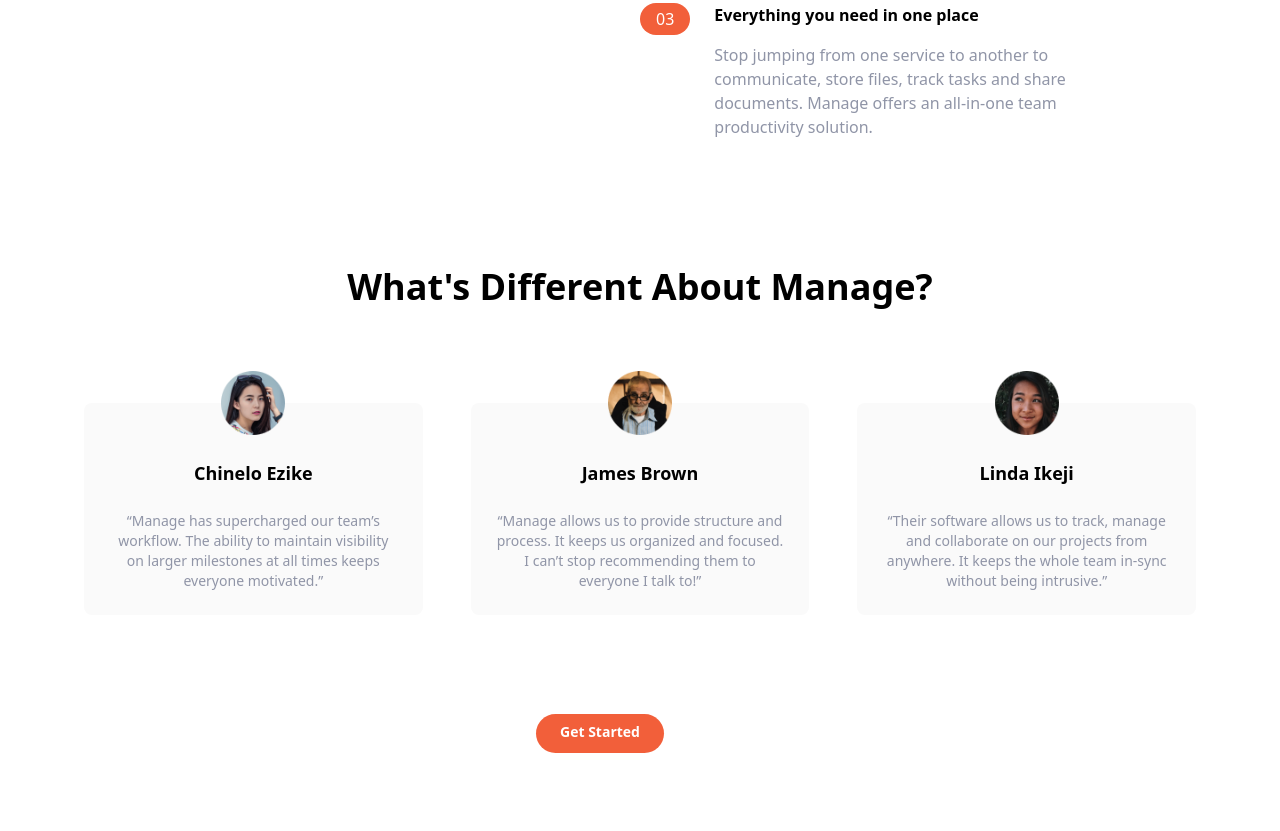
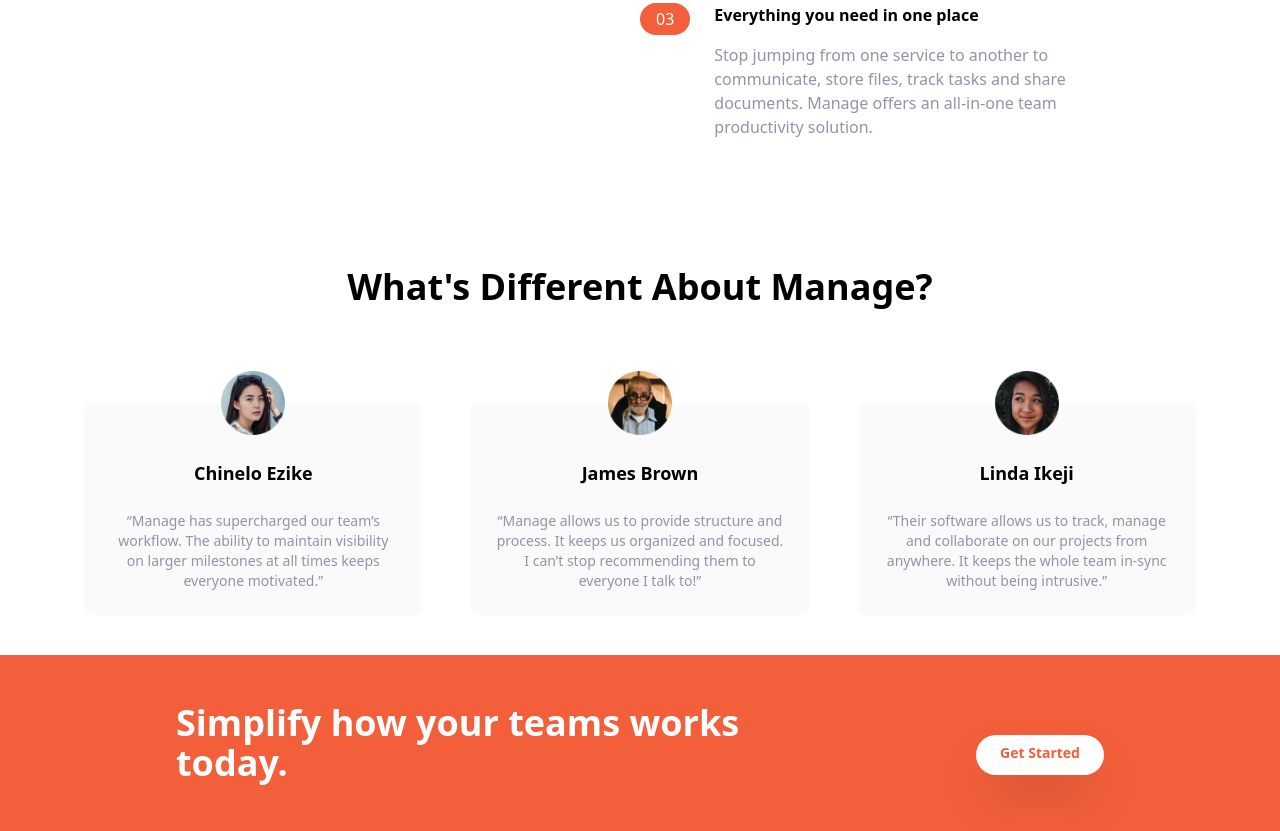
Before and after one commit to chubi-x/manage-landing-page, a website: page index.html in a window 1280 px wide. Shown: the part 1055-1886 px from the top of the page. Before the commit the page ends 1862 px from the top, so only its background shows below. Drawn offline with Linux system fonts and the light colour scheme.

Commit message:
feat: cta section

```diff
--- a/index.html
+++ b/index.html
@@ -19,7 +19,7 @@
                 <img src="images/logo.svg" alt="logo">
             </div>
             <!-- menu items -->
-            <ul class="hidden space-x-3 items-center text-sm md:flex">
+            <ul class="hidden space-x-5 items-center text-sm md:flex">
                 <li><a href="" class="hover:text-darkGrayishBlue">Community</a></li>
                 <li><a href="" class="hover:text-darkGrayishBlue">Product</a></li>
                 <li><a href="" class="hover:text-darkGrayishBlue">Pricing</a></li>
@@ -191,12 +191,21 @@
                 </div>
 
             </div>
+
+        </div>
+    </section>
+    <!-- CTA section -->
+    <section id="cta" class="bg-brightRed">
+        <!-- Flex container -->
+        <div
+            class="container flex flex-col items-center justify-between mx-auto px-6 py-24 space-y-12 md:py-12 md:flex-row md:space-y-6">
+            <h3 class="leading-tight text-white text-5xl font-bold text-center md:text-left md:max-w-xl md:text-4xl">
+                Simplify how your teams works today.
+            </h3>
             <!-- Button -->
-            <div class="my-16">
-                <a href=""
-                    class="p-3 px-6 pt-2 text-white bg-brightRed rounded-full hover:bg-brightRedLight mr-20 text-sm font-bold">Get
-                    Started</a>
-            </div>
+            <a href="" class="p-3 px-6 pt-2 shadow-2xl text-brightRed bg-white rounded-full text-sm font-bold
+                    hover:bg-brightRedSupLight ">Get
+                Started</a>
         </div>
     </section>
 </body>
```
Also changed, not shown: css/main.css.
